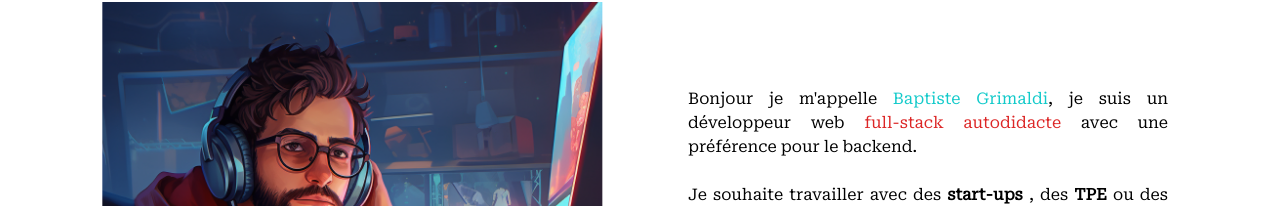
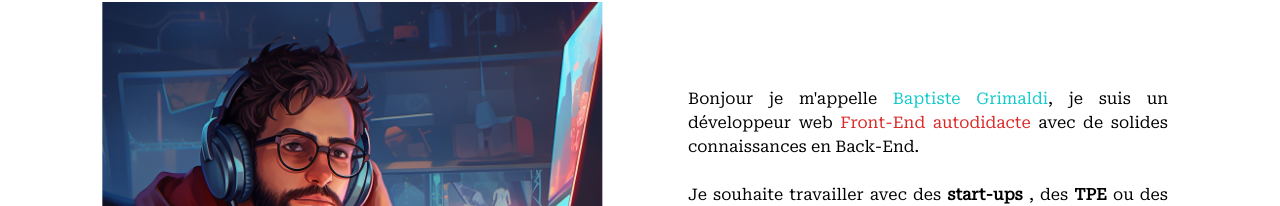
Before and after one commit to BaptisteGrimaldi/portefolioNextJs, a Next.js app: page / in a window 1280 px wide. Shown: the part 110-316 px from the top of the page. Built offline with nearby package versions, Linux system fonts and the light colour scheme.

Commit message:
Mise à jour du rôle de développeur dans la page de présentation

```diff
--- a/src/app/presentation/page.tsx
+++ b/src/app/presentation/page.tsx
@@ -36,7 +36,7 @@ const Presentation = () => {
                 <div className="textP flex w-10/12 flex-col items-center justify-center text-justify xl:w-6/12">
                     <div className="flex h-3/5 w-10/12 flex-col justify-between ">
                         <p>
-                            Bonjour je m&apos;appelle <span className="text-cyan">Baptiste Grimaldi</span>, je suis un développeur web <span className="text-red-600">full-stack</span> <span className="text-red-600">autodidacte</span> avec une préférence pour le backend.
+                            Bonjour je m&apos;appelle <span className="text-cyan">Baptiste Grimaldi</span>, je suis un développeur web <span className="text-red-600">Front-End</span> <span className="text-red-600">autodidacte</span> avec de solides connaissances en Back-End.
                         </p>
                         <br />
                         <p>
```
